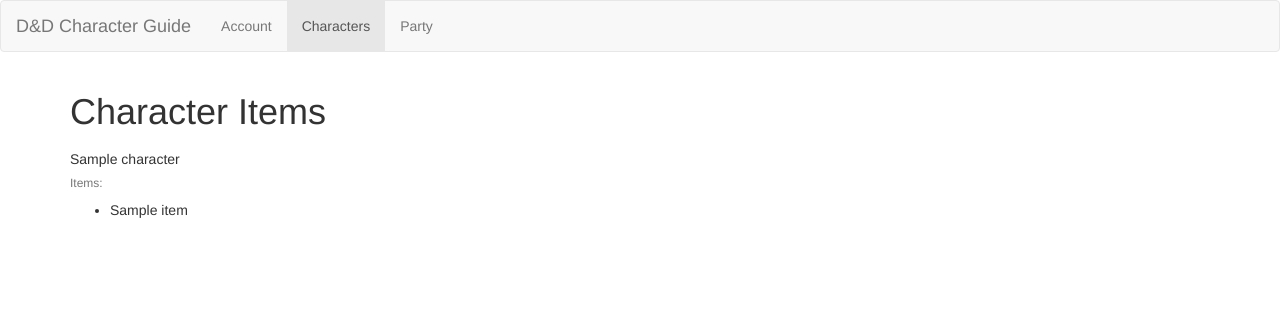
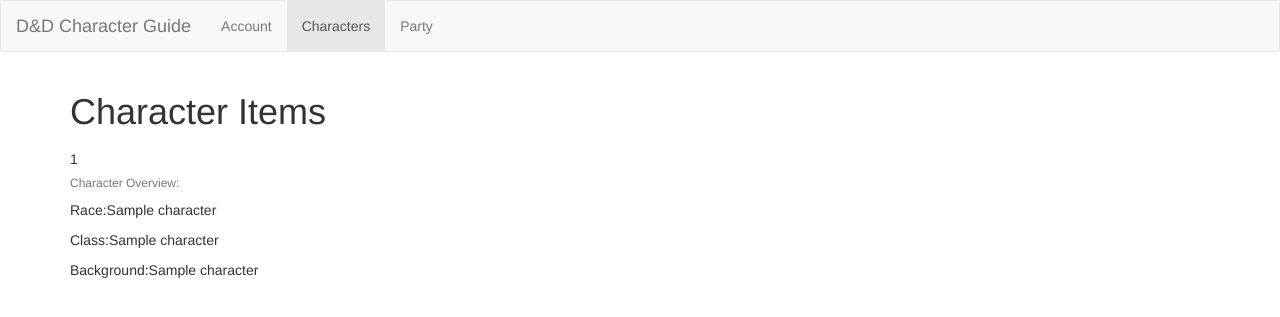
Before and after one commit to TheITFirefly/dndcharacterguide, a Flask app: template webserver/templates/character.html in a window 1280 px wide. Shown: the top 317 px of the page. Run offline with Flask 3, Linux system fonts and the light colour scheme; the template is opened without the code that fills it: most values are stand-ins (such as "Sample title", 1, 10 or a date in 2020); some libraries are stand-ins or nearby versions.

Commit message:
upating character template to take away bullet points and limit shown info

```diff
--- a/webserver/dbutilities.py
+++ b/webserver/dbutilities.py
@@ -233,7 +233,7 @@
     conn = initialize_connection()
     cursor = conn.cursor()
 
-    query = "SELECT * FROM Characters WHERE ID = %s"
+    query = "SELECT CharacterName, RaceID, ClassID, BackgroundID FROM Characters WHERE ID = %s"
     cursor.execute(query, (character_id,))
     result = cursor.fetchall()
     conn.close()
@@ -251,7 +251,7 @@
     conn = initialize_connection()
     cursor = conn.cursor()
 
-    query = "SELECT * FROM Characters WHERE username = %s"
+    query = "SELECT CharacterName, RaceID, ClassID, BackgroundID FROM Characters WHERE username = %s"
     cursor.execute(query, (username,))
     result = cursor.fetchall()
     conn.close()
--- a/webserver/templates/character.html
+++ b/webserver/templates/character.html
@@ -26,13 +26,11 @@
             <div class="col-md-4">
                 <div class="card" style="margin-bottom: 20px;">
                     <div class="card-body">
-                        <h5 class="card-title">{{ character[1] }}</h5>
-                        <h6 class="card-subtitle mb-2 text-muted">Items:</h6>
-                        <ul>
-                            {% for item in character %}
-                                <li>{{ item }}</li>
-                            {% endfor %}
-                        </ul>
+                        <h5 class="card-title">{{ character[0] }}</h5>
+                        <h6 class="card-subtitle mb-2 text-muted">Character Overview:</h6>
+                        <p>Race:{{ character[1] }}</p>
+                        <p>Class:{{ character[2] }}</p>
+                        <p>Background:{{ character[3] }}</p>
                     </div>
                 </div>
             </div>
```
